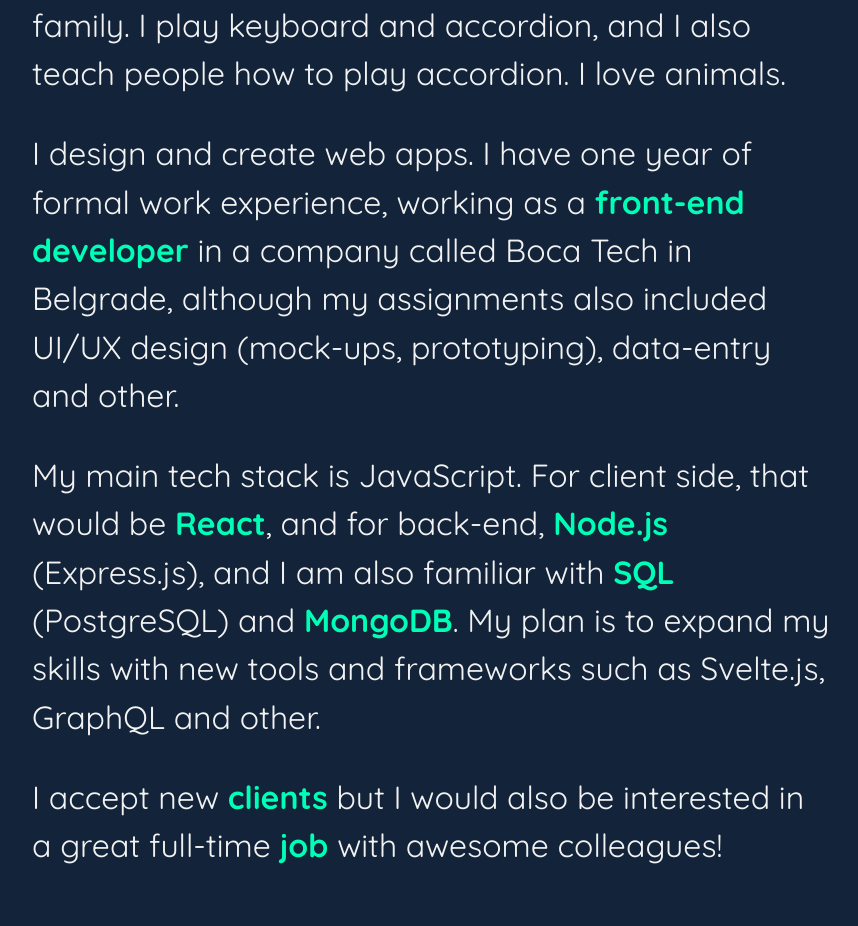
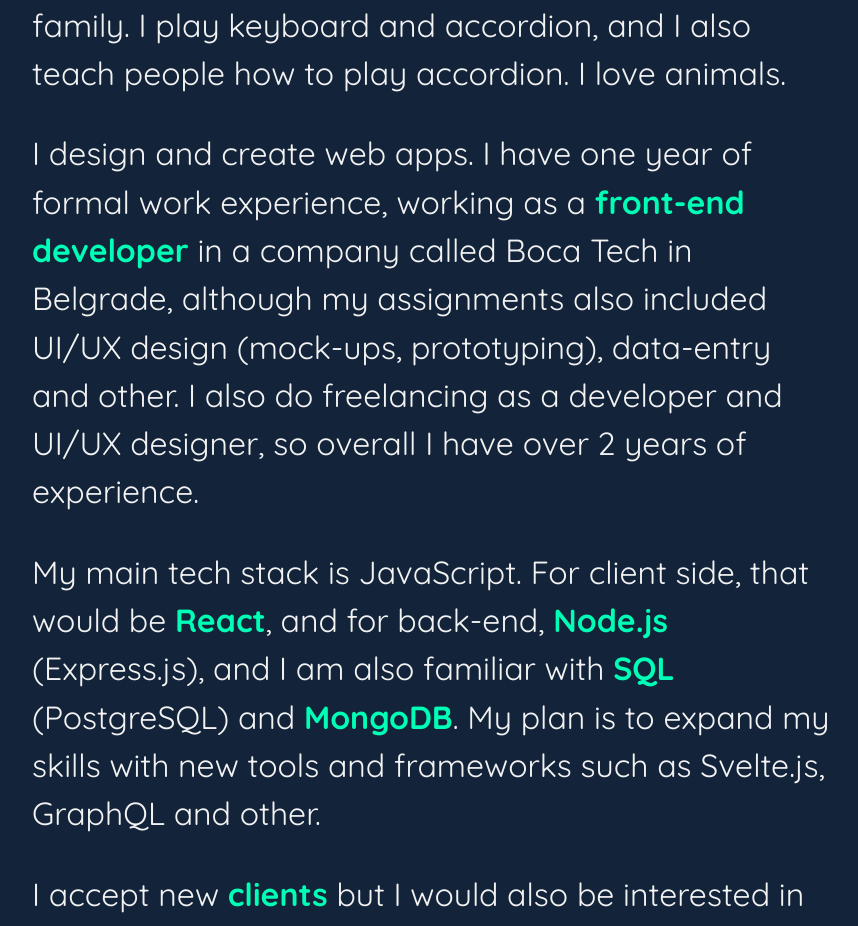
Before and after one commit to krckyboy/krcky.dev, a React (Create React App) app in the folder client/: page / in a window 1280 px wide. Shown: the part 1240-2166 px from the top of the page, without its empty margins (208-1066 px from the left). Built offline with nearby package versions, Linux system fonts and the light colour scheme.

Commit message:
#17 Tweaking text in About.

```diff
--- a/client/src/sections/About.js
+++ b/client/src/sections/About.js
@@ -52,6 +52,8 @@
 						experience, working as a <span>front-end developer</span> in a
 						company called Boca Tech in Belgrade, although my assignments also
 						included UI/UX design (mock-ups, prototyping), data-entry and other.
+						I also do freelancing as a developer and UI/UX designer, so overall
+						I have over 2 years of experience.
 					</p>
 					<p>
 						My main tech stack is JavaScript. For client side, that would be{' '}
```
